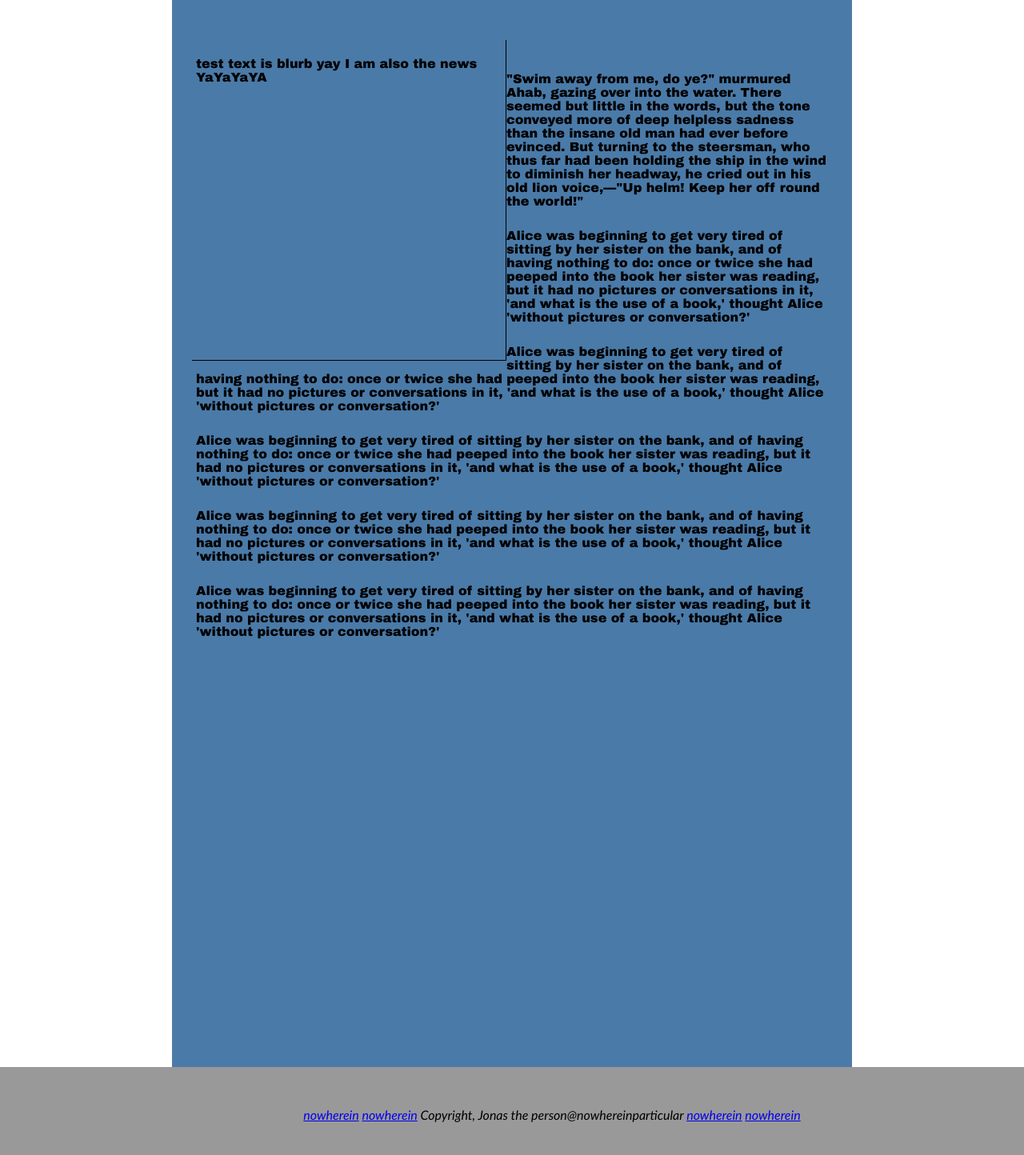
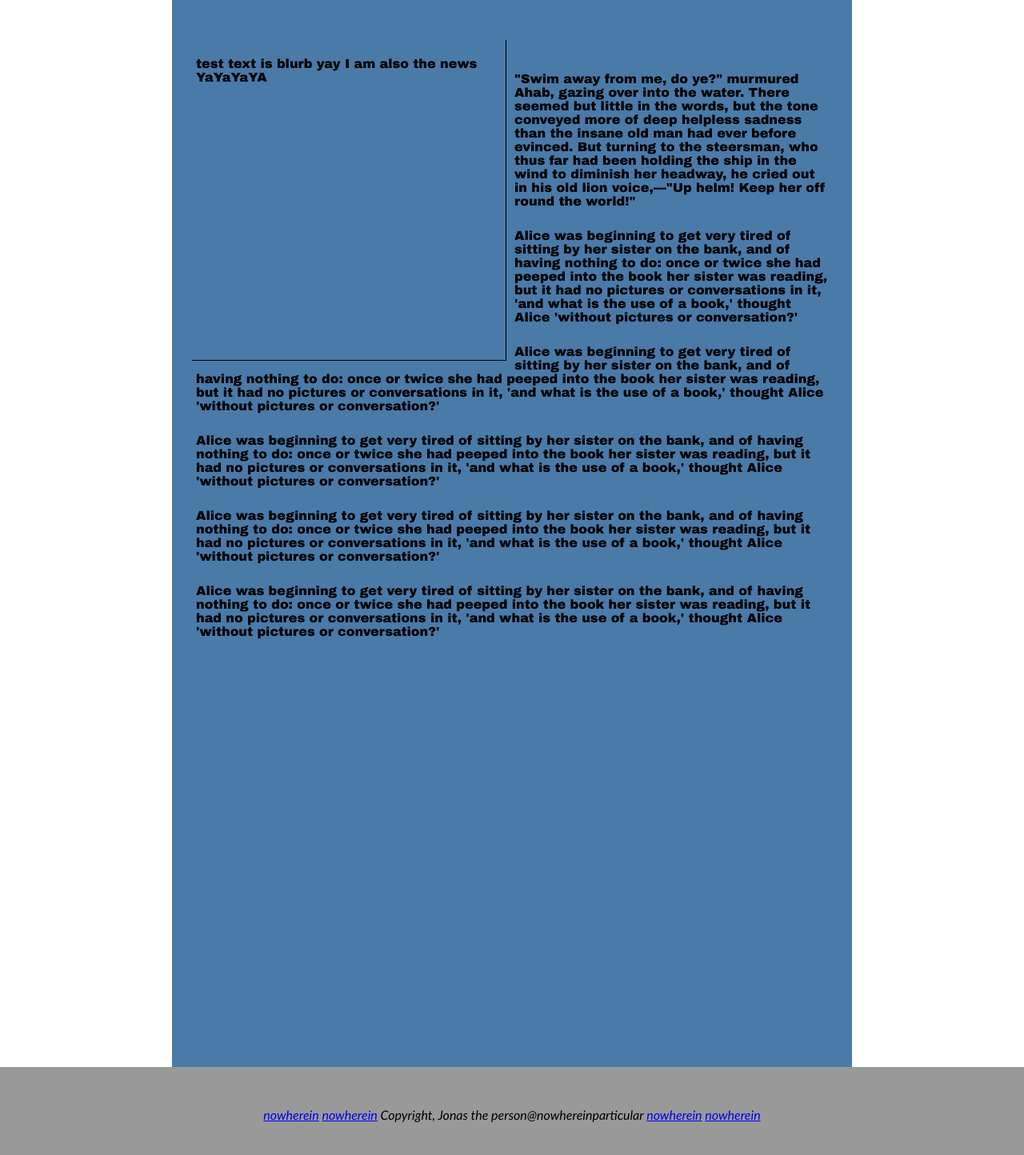
Before and after one commit to ser4ph1/DECO3800-BRJ, a PHP site: page / in a window 1280 px wide; the page is wider, and only the part inside the window is pictured. Shown: the part 167-1611 px from the top of that part at 80% size. Run offline with PHP 8.4, Linux system fonts and the light colour scheme.

Commit message:
corrected footer

```diff
--- a/css/style.css
+++ b/css/style.css
@@ -115,6 +115,7 @@ article {
 #news {
 	border-right:1px solid #000;
 	border-bottom:1px solid #000;
+	margin-right:10px;
 	max-height:400px;
 	float:left;
 
@@ -136,9 +137,11 @@ footer {
 	height:10px;
 	width:100%;
 
-	padding:50px;
+
 	text-align:center;
 	font-family:Calibri;
+	padding-top:50px;
+	padding-bottom:50px;
 
 	overflow:hidden;
 
```
